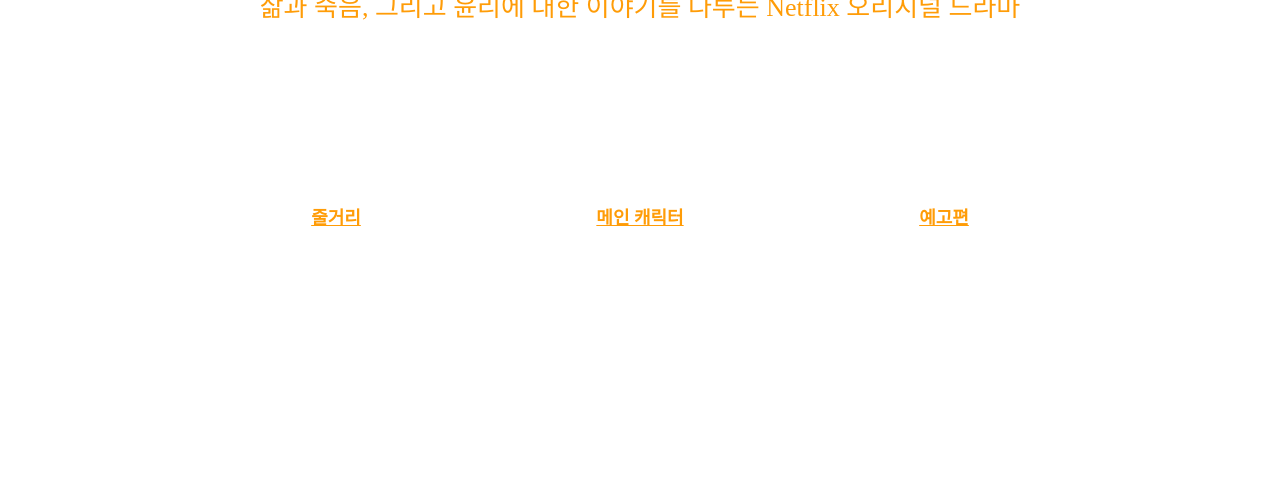
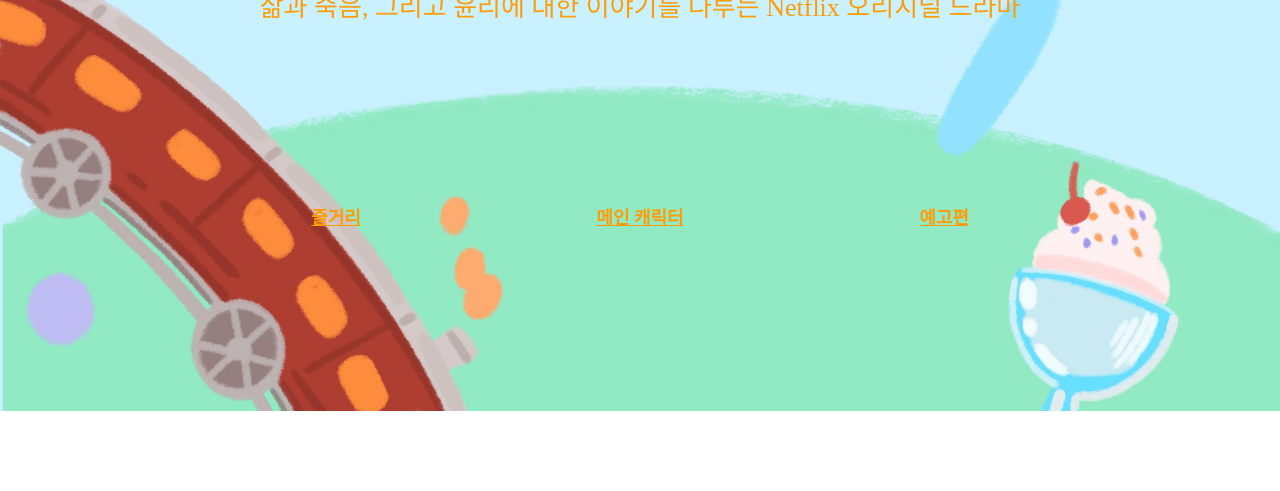
Before and after one commit to youjin1999/index.html, a plain HTML site: page index.html in a window 1280 px wide. Shown: the part 309-800 px from the top of the page. Drawn offline with Linux system fonts and the light colour scheme.

Commit message:
Update style.css

```diff
--- a/style.css
+++ b/style.css
@@ -1,4 +1,4 @@
-body{background-image:url("image/배경1.jpg");
+body{background-image:url("배경1.jpg");
      background-repeat: no-repeat;
      background-size: cover;}
 h1,h4{text-align: center;}
```
